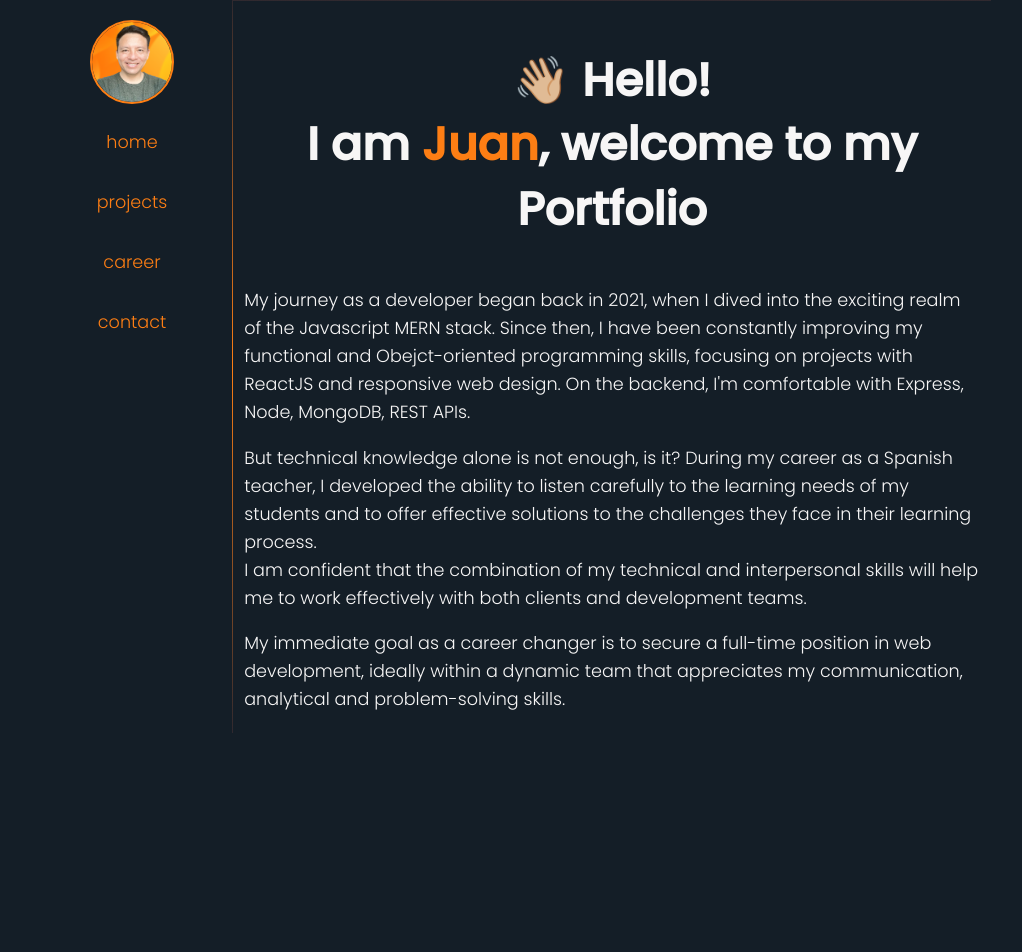
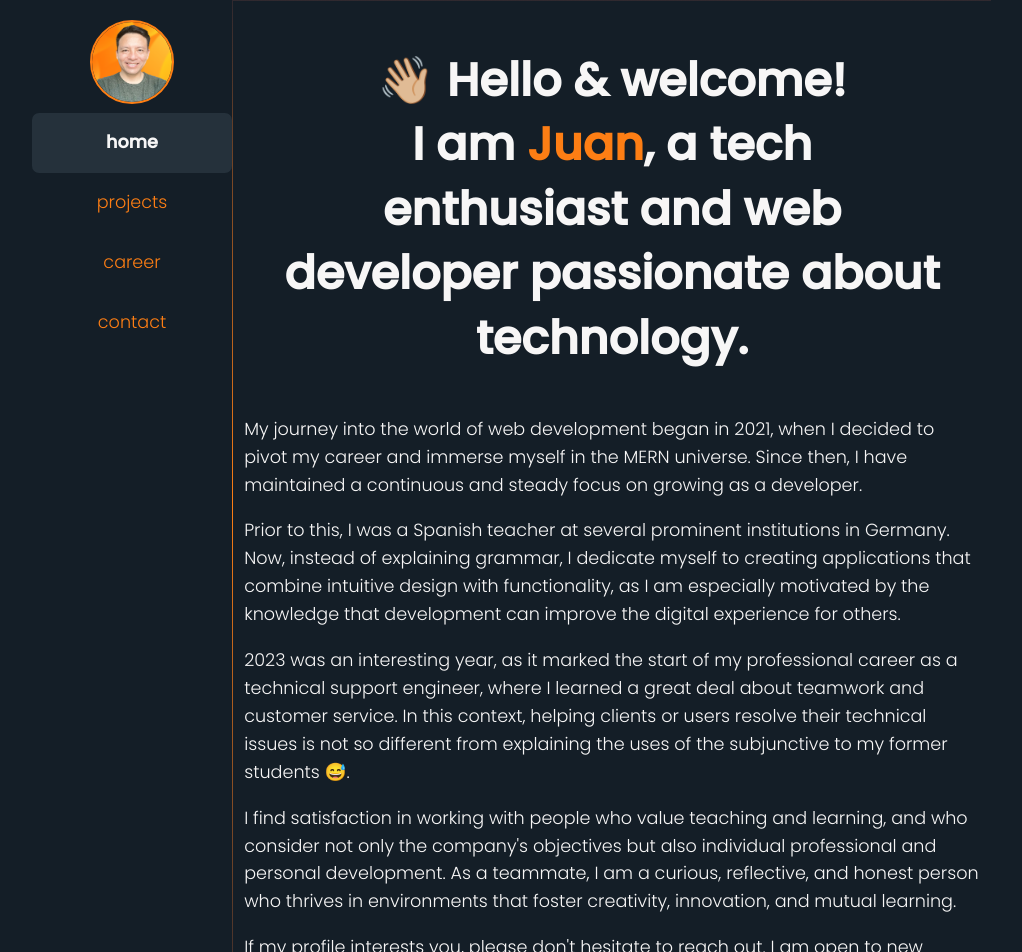
Before and after one commit to juaneugenio/myportfolioweb, a React (Vite) app: page / in a window 1280 px wide. Shown: the top 952 px of the page, without its empty margins (128-1150 px from the left). Before the commit the page ends 800 px from the top, so only its background shows below. Built offline with nearby package versions, Linux system fonts and the light colour scheme; no server answers.

Commit message:
Updated the text content presentation of Home page. Setted the active status for links in the navbar component with navlink and css

```diff
--- a/src/App.css
+++ b/src/App.css
@@ -69,9 +69,17 @@ strong {
 	text-align: center;
 	overflow: auto;
 }
+
 .menulink:hover {
 	background-color: var(--card-color);
 	color: var(--txt-color);
+	border-radius: 7px;
+}
+
+.menulink.active {
+	font-weight: bold;
+	color: var(--txt-color);
+	background-color: var(--card-color);
 	border-radius: 7px;
 }
 /* SINGLE PAGES BODY */
--- a/src/components/Navbar.jsx
+++ b/src/components/Navbar.jsx
@@ -1,6 +1,6 @@
 /** @format */
 
-import { Link } from "react-router-dom";
+import { NavLink } from "react-router-dom";
 import useSound from "use-sound";
 import soundClick from "../assets/bubble-click.wav";
 import profilPict from "../assets/profile-pic.png";
@@ -25,9 +25,9 @@ function Navbar() {
 		<nav className="menubar">
 			<img className="nav-picture" src={profilPict} alt="profile picture" />
 			{menuLinks.map((item) => (
-				<Link key={item.path} to={item.path} className="menulink" onMouseEnter={handleMouseEnter}>
+				<NavLink key={item.path} to={item.path} className="menulink" onMouseEnter={handleMouseEnter}>
 					{item.name}
-				</Link>
+				</NavLink>
 			))}
 		</nav>
 	);
--- a/src/pages/Home.jsx
+++ b/src/pages/Home.jsx
@@ -12,25 +12,37 @@ function Home({ variants }) {
 			transition={{ ease: "linear", duration: 0.5, x: { duration: 1 } }}
 		>
 			<blockquote className="quote">
-				👋🏼 Hello! <br />I am <strong>Juan</strong>, welcome to my Portfolio
+				👋🏼 Hello & welcome! <br />I am <strong>Juan</strong>, a tech enthusiast and web developer passionate about
+				technology.
 				{/* <q>Debugging the present to develop the future</q> */}
 			</blockquote>
 			<div className="home-content">
 				<p>
-					My journey as a developer began back in 2021, when I dived into the exciting realm of the Javascript MERN
-					stack. Since then, I have been constantly improving my functional and Obejct-oriented programming skills,
-					focusing on projects with ReactJS and responsive web design. On the backend, I'm comfortable with Express,
-					Node, MongoDB, REST APIs.
+					My journey into the world of web development began in 2021, when I decided to pivot my career and immerse
+					myself in the MERN universe. Since then, I have maintained a continuous and steady focus on growing as a
+					developer.
 				</p>
 				<p>
-					But technical knowledge alone is not enough, is it? During my career as a Spanish teacher, I developed the
-					ability to listen carefully to the learning needs of my students and to offer effective solutions to the
-					challenges they face in their learning process. <br /> I am confident that the combination of my technical and
-					interpersonal skills will help me to work effectively with both clients and development teams.
+					Prior to this, I was a Spanish teacher at several prominent institutions in Germany. Now, instead of
+					explaining grammar, I dedicate myself to creating applications that combine intuitive design with
+					functionality, as I am especially motivated by the knowledge that development can improve the digital
+					experience for others.
 				</p>
 				<p>
-					My immediate goal as a career changer is to secure a full-time position in web development, ideally within a
-					dynamic team that appreciates my communication, analytical and problem-solving skills.
+					2023 was an interesting year, as it marked the start of my professional career as a technical support
+					engineer, where I learned a great deal about teamwork and customer service. In this context, helping clients
+					or users resolve their technical issues is not so different from explaining the uses of the subjunctive to my
+					former students 😅.
+				</p>
+				<p>
+					I find satisfaction in working with people who value teaching and learning, and who consider not only the
+					company's objectives but also individual professional and personal development. As a teammate, I am a curious,
+					reflective, and honest person who thrives in environments that foster creativity, innovation, and mutual
+					learning.
+				</p>
+				<p>
+					If my profile interests you, please don't hesitate to reach out. I am open to new opportunities and
+					professional connections.
 				</p>
 			</div>
 		</motion.section>
```
